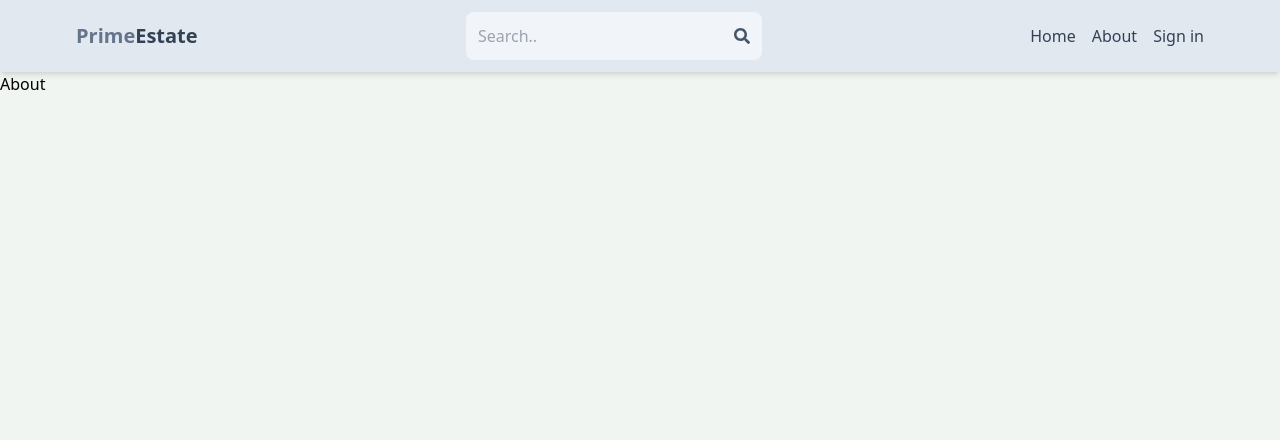
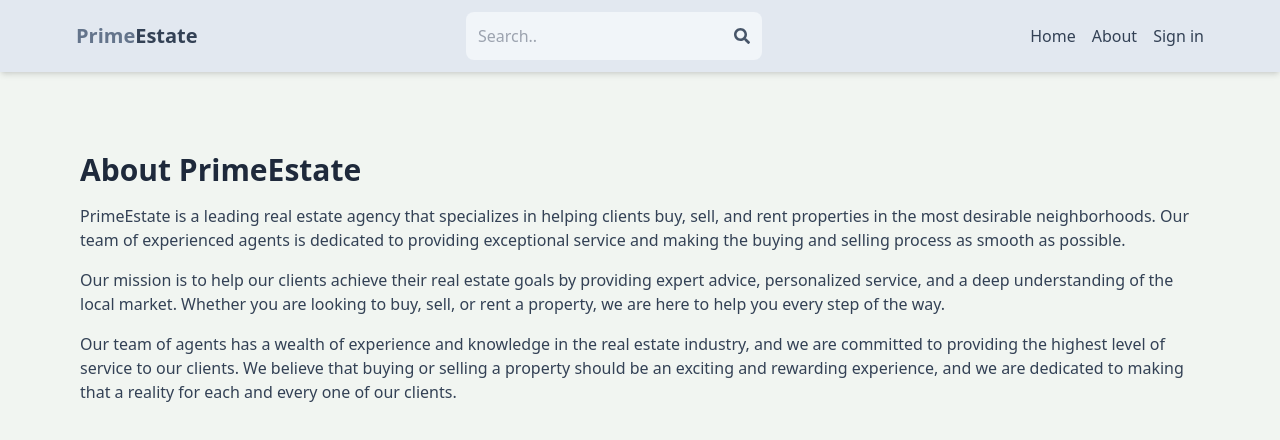
Before and after one commit to Vikashnautiyal224/estate_mern_project, a React (Vite) app in the folder client/: page /about in a window 1280 px wide. Shown: the top 440 px of the page. Built offline with nearby package versions, Linux system fonts and the light colour scheme; no server answers.

Commit message:
complete about page

```diff
--- a/client/src/pages/About.jsx
+++ b/client/src/pages/About.jsx
@@ -1,7 +1,14 @@
- import React from 'react'
+import React from 'react'
 
- export default function About() {
-   return (
-     <div>About</div>
-   )
- }
+export default function About() {
+  return (
+    <div className='py-20 px-4 max-w-6xl mx-auto'>
+      <h1 className='text-3xl font-bold mb-4 text-slate-800'>About  PrimeEstate</h1>
+      <p className='mb-4 text-slate-700'>PrimeEstate is a leading real estate agency that specializes in helping clients buy, sell, and rent properties in the most desirable neighborhoods. Our team of experienced agents is dedicated to providing exceptional service and making the buying and selling process as smooth as possible.</p>
+      <p className='mb-4 text-slate-700'>
+      Our mission is to help our clients achieve their real estate goals by providing expert advice, personalized service, and a deep understanding of the local market. Whether you are looking to buy, sell, or rent a property, we are here to help you every step of the way.
+      </p>
+      <p className='mb-4 text-slate-700'>Our team of agents has a wealth of experience and knowledge in the real estate industry, and we are committed to providing the highest level of service to our clients. We believe that buying or selling a property should be an exciting and rewarding experience, and we are dedicated to making that a reality for each and every one of our clients.</p>
+    </div>
+  )
+}
```
